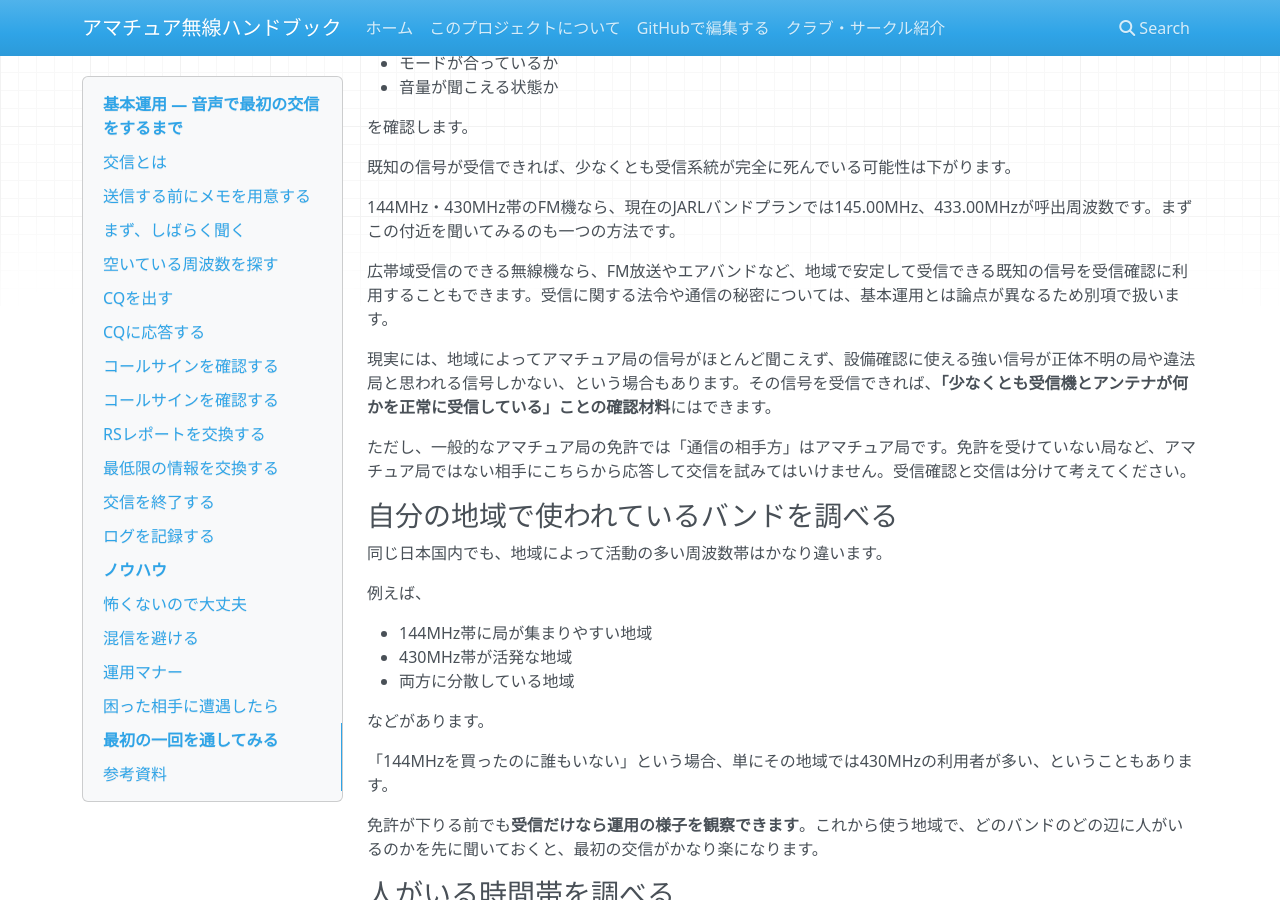
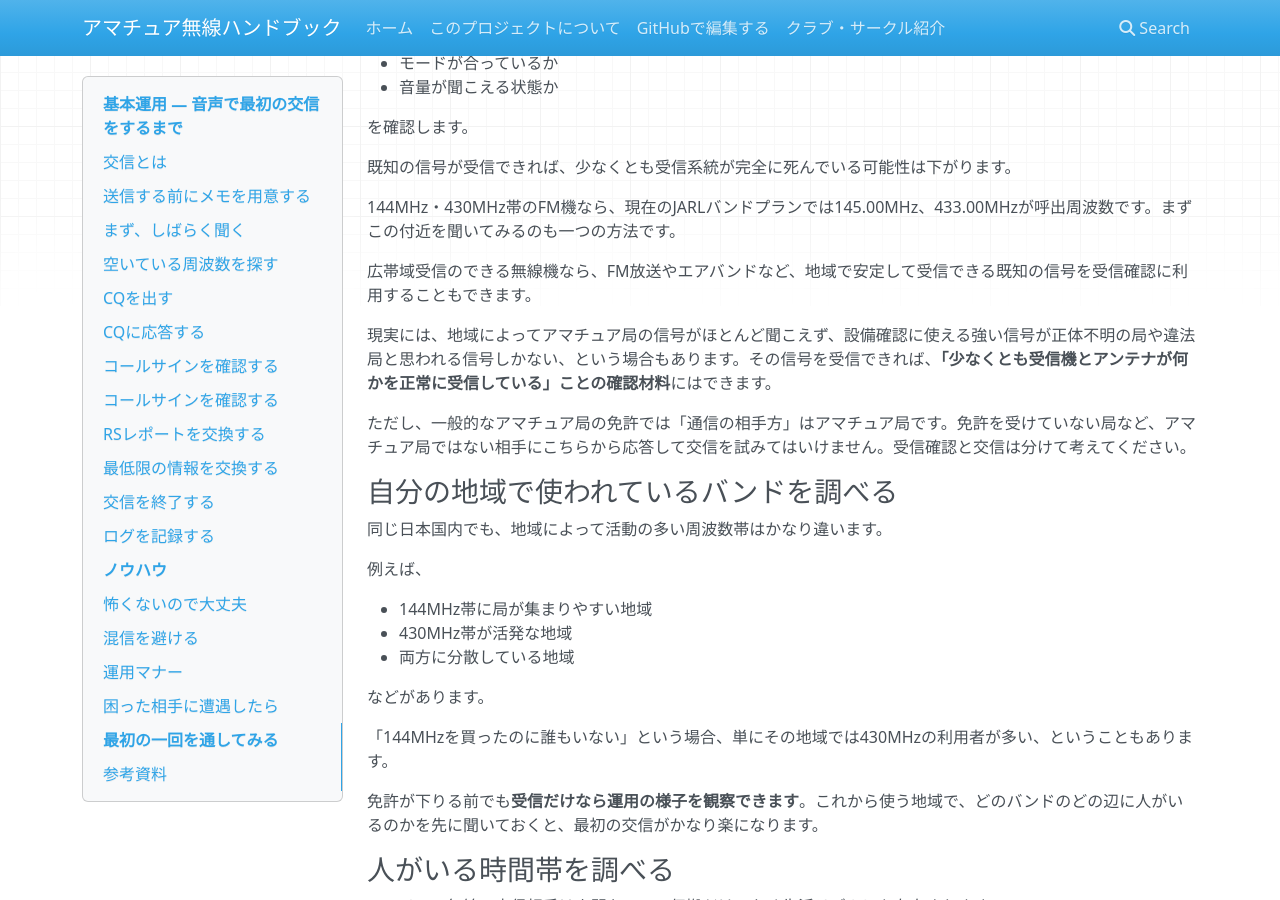
Before and after one commit to CQAKIBA/AmateurRadio-Handbook, an MkDocs documentation site: the page built from docs/06_運用/基本運用.md, in a window 1280 px wide and 900 px high, scrolled down 1707 px. Built offline with MkDocs 1.6.1, drawn with Linux system fonts in a browser that asks for light colours; nearby versions of some CDN libraries.

Commit message:
Keep airband reception note focused on practical receiver checks

```diff
--- a/docs/06_運用/基本運用.md
+++ b/docs/06_運用/基本運用.md
@@ -79,7 +79,7 @@ CQを出して誰からも返事がない場合、
 
 144MHz・430MHz帯のFM機なら、現在のJARLバンドプランでは145.00MHz、433.00MHzが呼出周波数です。まずこの付近を聞いてみるのも一つの方法です。
 
-広帯域受信のできる無線機なら、FM放送やエアバンドなど、地域で安定して受信できる既知の信号を受信確認に利用することもできます。受信に関する法令や通信の秘密については、基本運用とは論点が異なるため別項で扱います。
+広帯域受信のできる無線機なら、FM放送やエアバンドなど、地域で安定して受信できる既知の信号を受信確認に利用することもできます。
 
 現実には、地域によってアマチュア局の信号がほとんど聞こえず、設備確認に使える強い信号が正体不明の局や違法局と思われる信号しかない、という場合もあります。その信号を受信できれば、**「少なくとも受信機とアンテナが何かを正常に受信している」ことの確認材料**にはできます。
 
```
